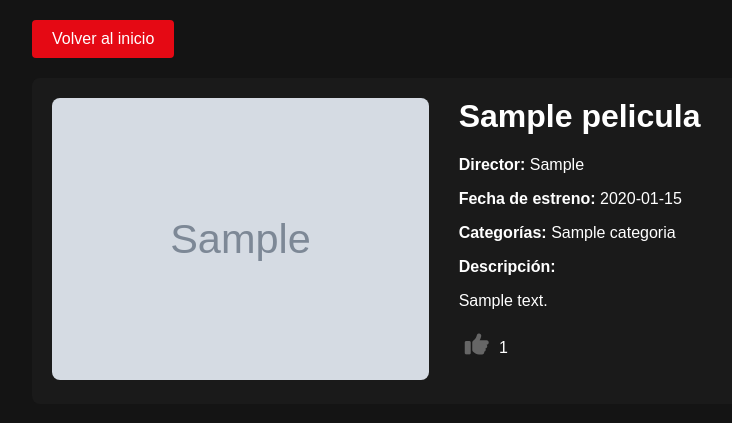
After one commit to JuanjGomez/DAW2_M12_A9_MyNetflix_GomezJuan_GonzalezAlejandro, a PHP site: page /view/detalle_pelicula.php?id=1 in a window 1280 px wide. The commit adds this page. Shown: the top 423 px of the page, without its empty margins (8-740 px from the left). Run offline with PHP 8.4, Linux system fonts and the light colour scheme; tables that the repository leaves empty hold one stand-in row (values such as "Sample post"); grey boxes marked "Sample" are stand-in pictures; some libraries are stand-ins or nearby versions.

Commit message:
Vista detallada aplicada

```diff
--- /dev/null
+++ b/view/detalle_pelicula.php
@@ -0,0 +1,176 @@
+<?php
+session_start();
+require_once '../database/conexion.php';
+
+if (!isset($_GET['id']) || empty($_GET['id'])) {
+    header('Location: ../index.php');
+    exit;
+}
+
+$idPelicula = $_GET['id'];
+$idUsuario = isset($_SESSION['idUser']) ? $_SESSION['idUser'] : 0;
+
+// Obtener detalles de la película
+$sql = "SELECT p.*,
+        (SELECT COUNT(*) FROM tbl_likes l WHERE l.id_peli = p.id_peli) as like_count,
+        (SELECT COUNT(*) FROM tbl_likes l WHERE l.id_peli = p.id_peli AND l.id_u = :idUsuario) as user_like,
+        GROUP_CONCAT(c.nombre_cat) as categorias
+        FROM tbl_peliculas p
+        LEFT JOIN tbl_pelicula_categoria pc ON p.id_peli = pc.id_peli
+        LEFT JOIN tbl_categorias c ON pc.id_cat = c.id_cat
+        WHERE p.id_peli = :idPelicula
+        GROUP BY p.id_peli";
+
+$stmt = $conn->prepare($sql);
+$stmt->execute([':idPelicula' => $idPelicula, ':idUsuario' => $idUsuario]);
+$pelicula = $stmt->fetch(PDO::FETCH_ASSOC);
+
+if (!$pelicula) {
+    header('Location: ../index.php');
+    exit;
+}
+?>
+
+<!DOCTYPE html>
+<html lang="es">
+<head>
+    <meta charset="UTF-8">
+    <meta name="viewport" content="width=device-width, initial-scale=1.0">
+    <title><?php echo htmlspecialchars($pelicula['titulo_peli']); ?></title>
+    <link rel="stylesheet" href="https://cdnjs.cloudflare.com/ajax/libs/font-awesome/6.0.0/css/all.min.css">
+    <style>
+        body {
+            margin: 0;
+            padding: 0;
+            background-color: #141414;
+            font-family: Arial, sans-serif;
+            color: white;
+        }
+
+        .container {
+            max-width: 1200px;
+            margin: 0 auto;
+            padding: 20px;
+        }
+
+        .pelicula-detalle {
+            display: grid;
+            grid-template-columns: 1fr 2fr;
+            gap: 30px;
+            background-color: #1a1a1a;
+            padding: 20px;
+            border-radius: 8px;
+        }
+
+        .poster img {
+            width: 100%;
+            border-radius: 8px;
+        }
+
+        .info h1 {
+            margin-top: 0;
+        }
+
+        .like-container {
+            margin-top: 20px;
+        }
+
+        .like-btn {
+            background: none;
+            border: none;
+            color: #666;
+            font-size: 1.5em;
+            cursor: pointer;
+        }
+
+        .like-btn.liked {
+            color: #e50914;
+        }
+
+        .volver-btn {
+            display: inline-block;
+            margin-bottom: 20px;
+            padding: 10px 20px;
+            background-color: #e50914;
+            color: white;
+            text-decoration: none;
+            border-radius: 4px;
+        }
+    </style>
+</head>
+<body>
+    <div class="container">
+        <a href="../index.php" class="volver-btn">Volver al inicio</a>
+
+        <div class="pelicula-detalle">
+            <div class="poster">
+                <img src="<?php echo htmlspecialchars($pelicula['poster_peli']); ?>"
+                     alt="<?php echo htmlspecialchars($pelicula['titulo_peli']); ?>">
+            </div>
+            <div class="info">
+                <h1><?php echo htmlspecialchars($pelicula['titulo_peli']); ?></h1>
+                <p><strong>Director:</strong> <?php echo htmlspecialchars($pelicula['director_peli']); ?></p>
+                <p><strong>Fecha de estreno:</strong> <?php echo htmlspecialchars($pelicula['fecha_estreno_peli']); ?></p>
+                <p><strong>Categorías:</strong> <?php echo htmlspecialchars($pelicula['categorias']); ?></p>
+                <p><strong>Descripción:</strong></p>
+                <p><?php echo nl2br(htmlspecialchars($pelicula['descripcion_peli'])); ?></p>
+
+                <div class="like-container">
+                    <button class="like-btn <?php echo $pelicula['user_like'] ? 'liked' : ''; ?>"
+                            data-peli-id="<?php echo $pelicula['id_peli']; ?>">
+                        <i class="fas fa-thumbs-up"></i>
+                    </button>
+                    <span class="like-count"><?php echo $pelicula['like_count']; ?></span>
+                </div>
+            </div>
+        </div>
+    </div>
+
+    <script src="https://cdn.jsdelivr.net/npm/sweetalert2@11.15.10/dist/sweetalert2.all.min.js"></script>
+    <script>
+        document.addEventListener('DOMContentLoaded', function () {
+            const likeBtn = document.querySelector('.like-btn');
+
+            likeBtn.addEventListener('click', function () {
+                <?php if (!isset($_SESSION['idUser'])): ?>
+                    Swal.fire({
+                        title: 'Error',
+                        text: 'Debes iniciar sesión para dar like',
+                        icon: 'error'
+                    });
+                    return;
+                <?php endif; ?>
+
+                const peliId = this.getAttribute('data-peli-id');
+                const isLiked = this.classList.contains('liked');
+                const action = isLiked ? 'unlike' : 'like';
+                const likeCount = this.nextElementSibling;
+
+                fetch('../backend/like.php', {
+                    method: 'POST',
+                    headers: {
+                        'Content-Type': 'application/x-www-form-urlencoded',
+                    },
+                    body: `peliId=${peliId}&action=${action}`
+                })
+                .then(response => response.json())
+                .then(data => {
+                    if (data.success) {
+                        this.classList.toggle('liked');
+                        likeCount.textContent = data.like_count;
+                    } else {
+                        Swal.fire({
+                            title: 'Error',
+                            text: data.error,
+                            icon: 'error'
+                        });
+                    }
+                })
+                .catch(error => {
+                    console.error('Error:', error);
+                });
+            });
+        });
+    </script>
+</body>
+</html>
```
Also changed, not shown: index.php (+16 -3 lines).
